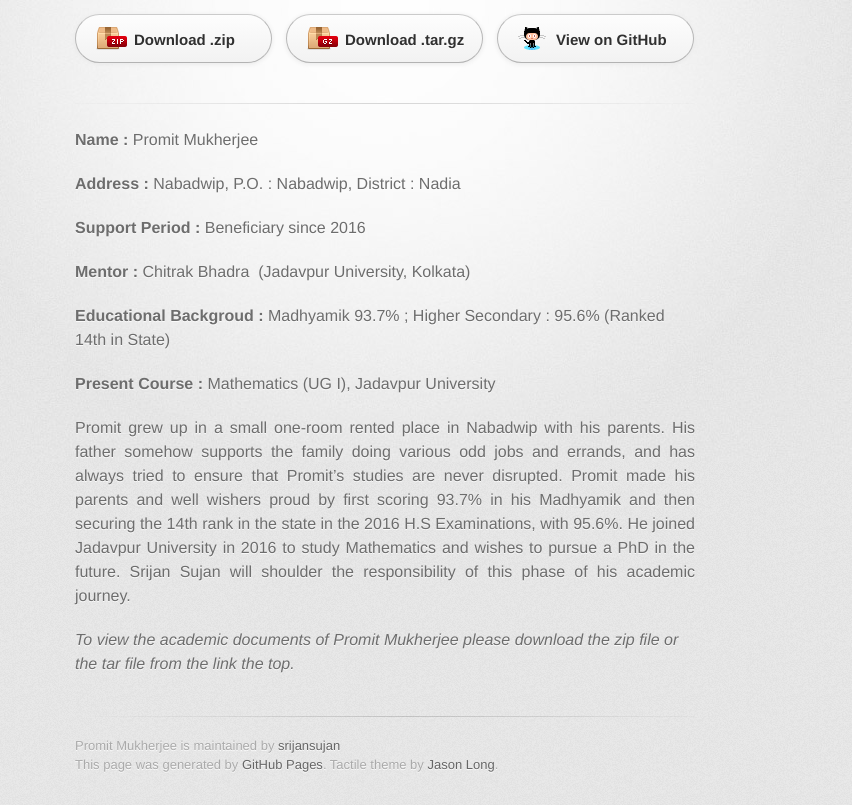
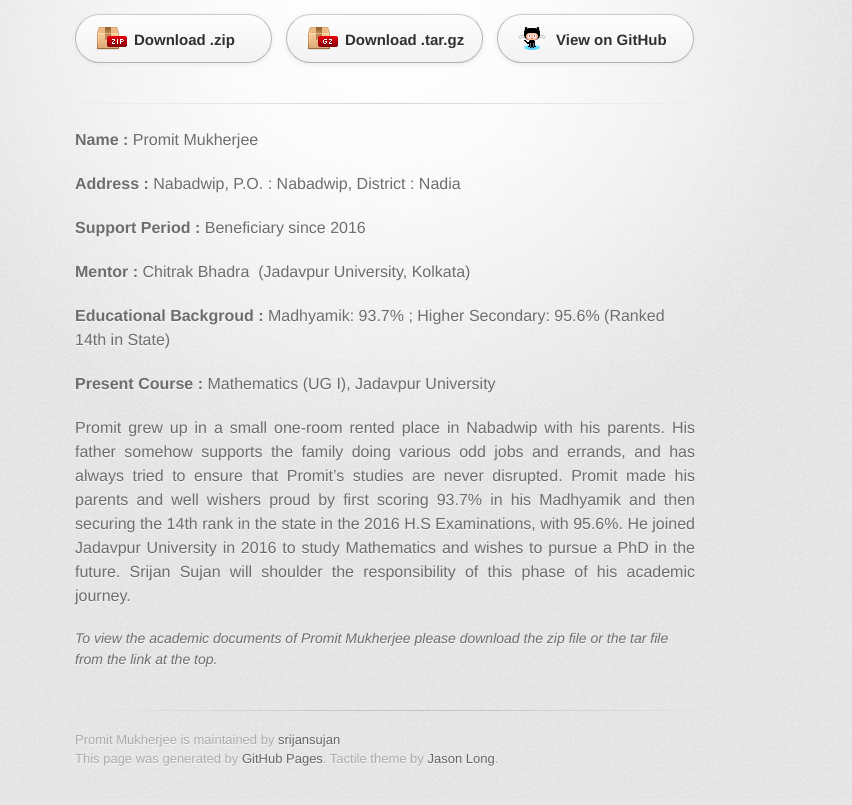
Before and after one commit to srijansujan/promitmukherjee, a plain HTML site: page index.html in a window 1280 px wide. Shown: the part 112-917 px from the top of the page, without its empty margins (255-1107 px from the left). Drawn offline with Linux system fonts and the light colour scheme; a web font is replaced by a local one.

Commit message:
Update index.html

```diff
--- a/index.html
+++ b/index.html
@@ -10,7 +10,7 @@
     <!--[if lt IE 9]>
     <script src="//html5shiv.googlecode.com/svn/trunk/html5.js"></script>
     <![endif]-->
-    <title>Promit Mukherjee by srijansujan</title>
+    <title>Promit Mukherjee Srijan Sujan beneficiary</title>
   </head>
 
   <body>
@@ -39,13 +39,13 @@
 
 <p><strong>Mentor :</strong> Chitrak Bhadra  (Jadavpur University, Kolkata)</p>
 
-<p><strong>Educational Backgroud :</strong> Madhyamik 93.7% ; Higher Secondary : 95.6% (Ranked 14th in State) </p>
+<p><strong>Educational Backgroud :</strong> Madhyamik: 93.7% ; Higher Secondary: 95.6% (Ranked 14th in State) </p>
 
 <p><strong>Present Course :</strong> Mathematics (UG I), Jadavpur University</p>
 
 <p align="justify"> Promit grew up in a small one-room rented place in Nabadwip with his parents. His father somehow supports the family doing various odd jobs and errands, and has always tried to ensure that Promit’s studies are never disrupted. Promit made his parents and well wishers proud by first scoring 93.7% in his Madhyamik and then securing the 14th rank in the state in the 2016 H.S Examinations, with 95.6%. He joined Jadavpur University in 2016 to study Mathematics and wishes to pursue a PhD in the future. Srijan Sujan will shoulder the responsibility of this phase of his academic journey.</p>
 
-<p><em>To view the academic documents of Promit Mukherjee please download the zip file or the tar file from the link the top.</em></p>
+<p style="font-size:14px"><em>To view the academic documents of Promit Mukherjee please download the zip file or the tar file from the link at the top.</em></p>
         </section>
 
         <footer>
```
